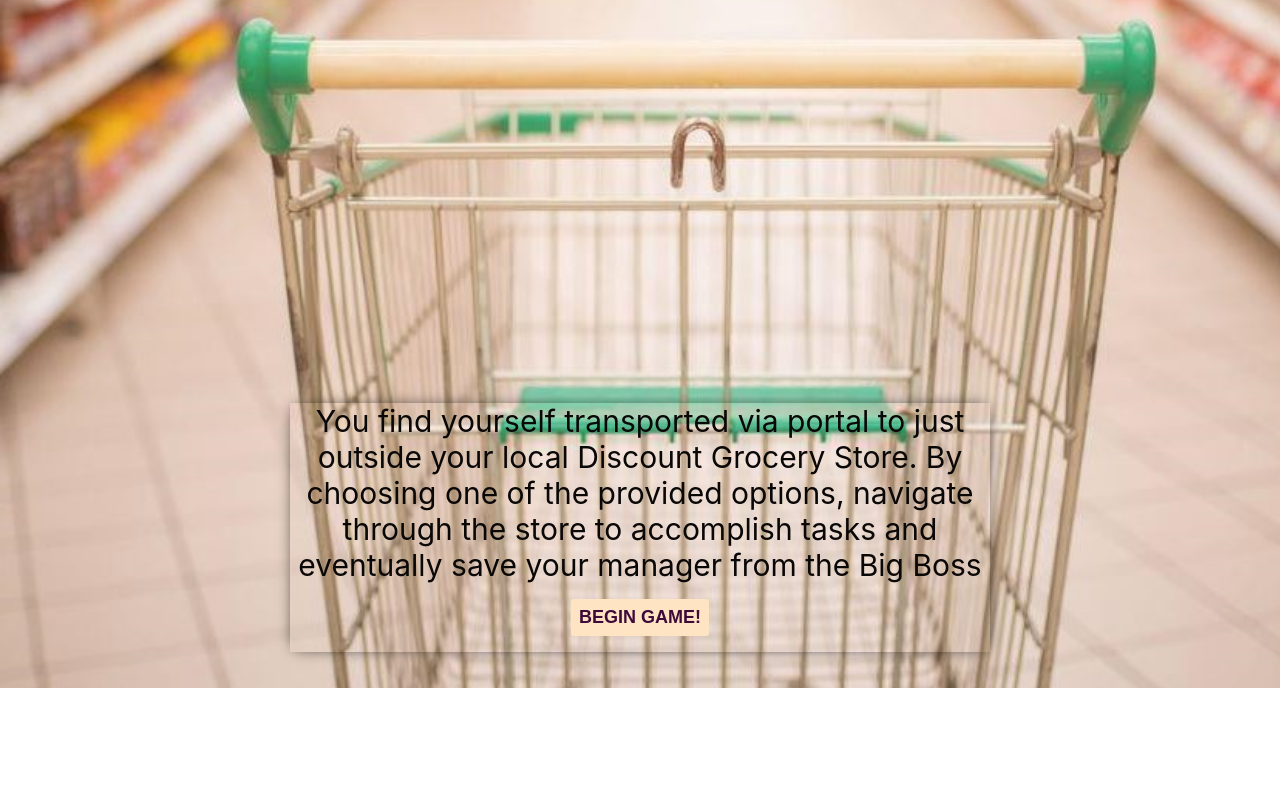
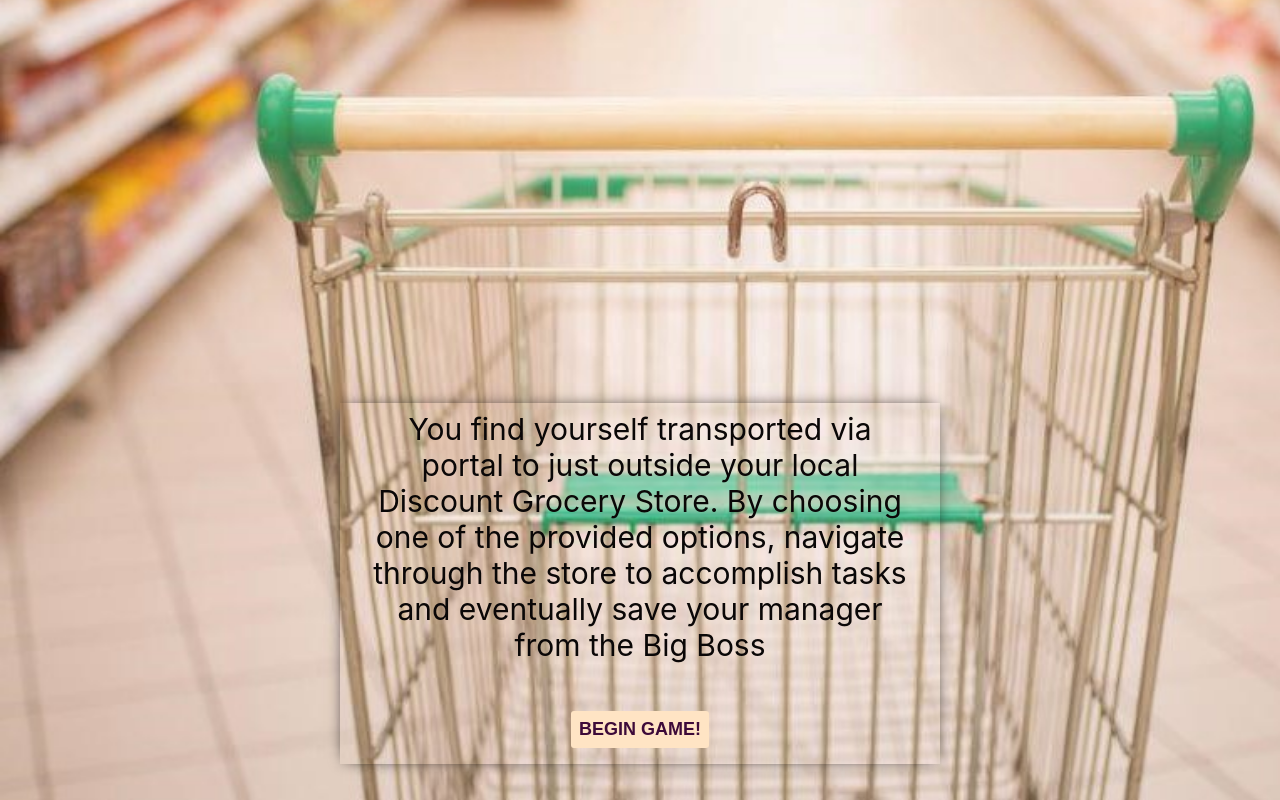
Before and after one commit to JillKlatt/retail-therapy, a React (Create React App) app: page /game in a window 1280 px wide. Shown: the part 636-1436 px from the top of the page. Before the commit the page ends 1324 px from the top, so only its background shows below. Built offline with nearby package versions, Linux system fonts and the light colour scheme; no server answers.

Commit message:
Center Cards on round

```diff
--- a/src/components/Pages/Page.css
+++ b/src/components/Pages/Page.css
@@ -7,7 +7,7 @@
   }
 
   .navbar a {
-    float: left;
+    float:left;
     font-size: 50px;
     color: white;
     text-align: center;
@@ -16,10 +16,11 @@
     margin-left: auto;
     margin-right: auto;
     text-decoration: none;
+    /* position:inherit; */
   }
   .navbar-centered a {
     float: none;
-    position: absolute;
+
     top: 50%;
     left: 50%;
     transform: translate(-50%, -50%);
--- a/src/components/Player/Card/Card.css
+++ b/src/components/Player/Card/Card.css
@@ -1,5 +1,5 @@
 .card-container{
-    width: 700px;
+    width: 600px;
     overflow: hidden;
     box-shadow: 0px 0px 15px -5px;
     transition: 0.3s;
@@ -7,7 +7,7 @@
     text-align: center;
     margin-left: auto;
     margin-right: auto;
-    display: flex;
+    display: block;
 }
 
 .card-container:hover{
@@ -15,11 +15,11 @@
     box-shadow: 0px 0px 15px -4px;
 }
 
-/* .card-content{
+.card-content{
     margin: 2rem;
     margin-top: 0.5rem;
 
-} */
+}
 
 h2,p{
     /* Resetting default value */
--- a/src/components/Rounds/Round.css
+++ b/src/components/Rounds/Round.css
@@ -1,10 +1,11 @@
 .card-row {
-    display: flex;
-    /* flex-flow: column wrap; */
+    display:flex;
+    flex-flow: row;
     flex: 1, 1, auto;
     z-index: 1;
-    margin-left: 5px;
-    margin-right: 5px;
+    /* margin-left: 5px;
+    margin-right: 5px; */
+    justify-content: center;
 }
 
 .card-row:after {
```
